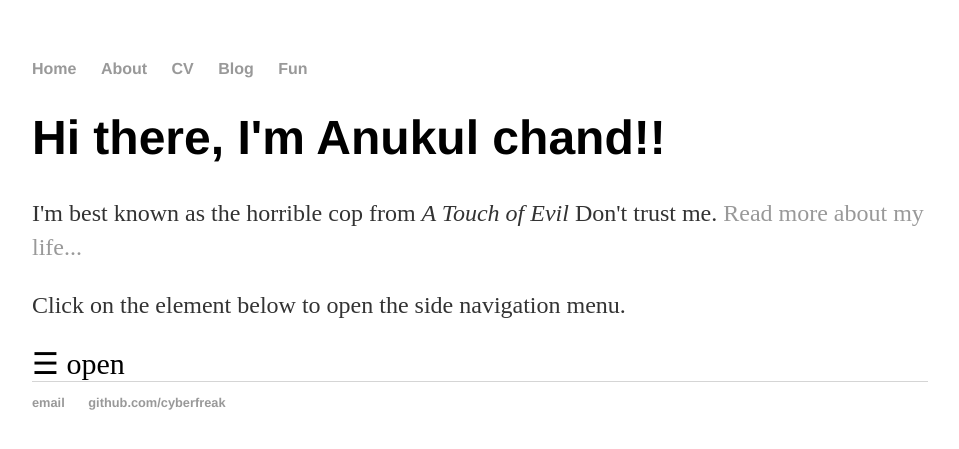
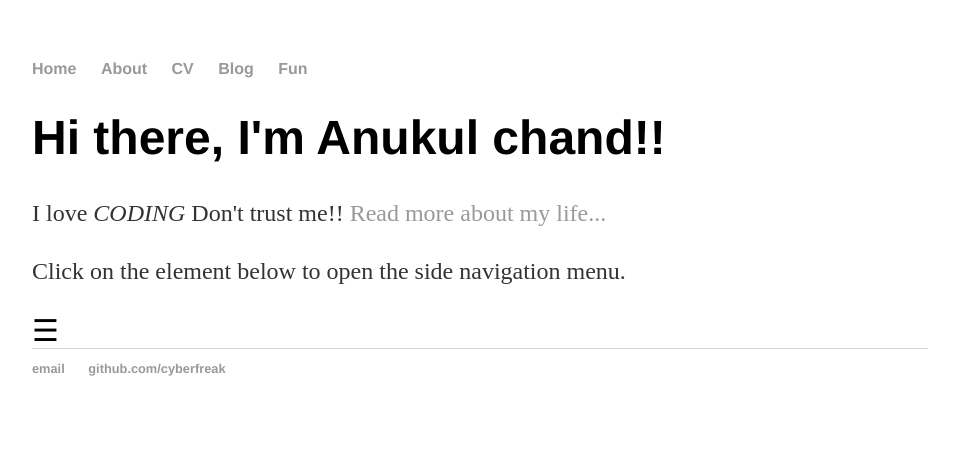
Before and after one commit to cyberfreak5725/cyberfreak5725.github.io, a Jekyll site: the page built from index.html, in a window 1280 px wide. Shown: the top 449 px of the page, without its empty margins (160-1119 px from the left). Built offline with Jekyll 4.4.1, drawn with Linux system fonts in a browser that asks for light colours.

Commit message:
stylish look

```diff
--- a/index.html
+++ b/index.html
@@ -1,10 +1,10 @@
 ---
 layout: default
-title: Hank Quinlan, Horrible Cop
+title: Anukul chand
 ---
 <div class="blurb">
 	<h1>Hi there, I'm Anukul chand!!</h1>
-	<p>I'm best known as the horrible cop from <em>A Touch of Evil</em> Don't trust me. <a href="/about">Read more about my life...</a></p>
+	<p>I love  <em> CODING </em> Don't trust me!! <a href="/about">Read more about my life...</a></p>
 </div><!-- /.blurb -->
 <div id="mySidenav" class="sidenav">
   <a href="javascript:void(0)" class="closebtn" onclick="closeNav()">&times;</a>
@@ -15,7 +15,7 @@ title: Hank Quinlan, Horrible Cop
 </div>
 
 <p>Click on the element below to open the side navigation menu.</p>
-<span style="font-size:30px;cursor:pointer" onclick="openNav()">&#9776; open</span>
+<span style="font-size:30px;cursor:pointer" onclick="openNav()">&#9776;</span>
 
 <script>
 function openNav() {
```
